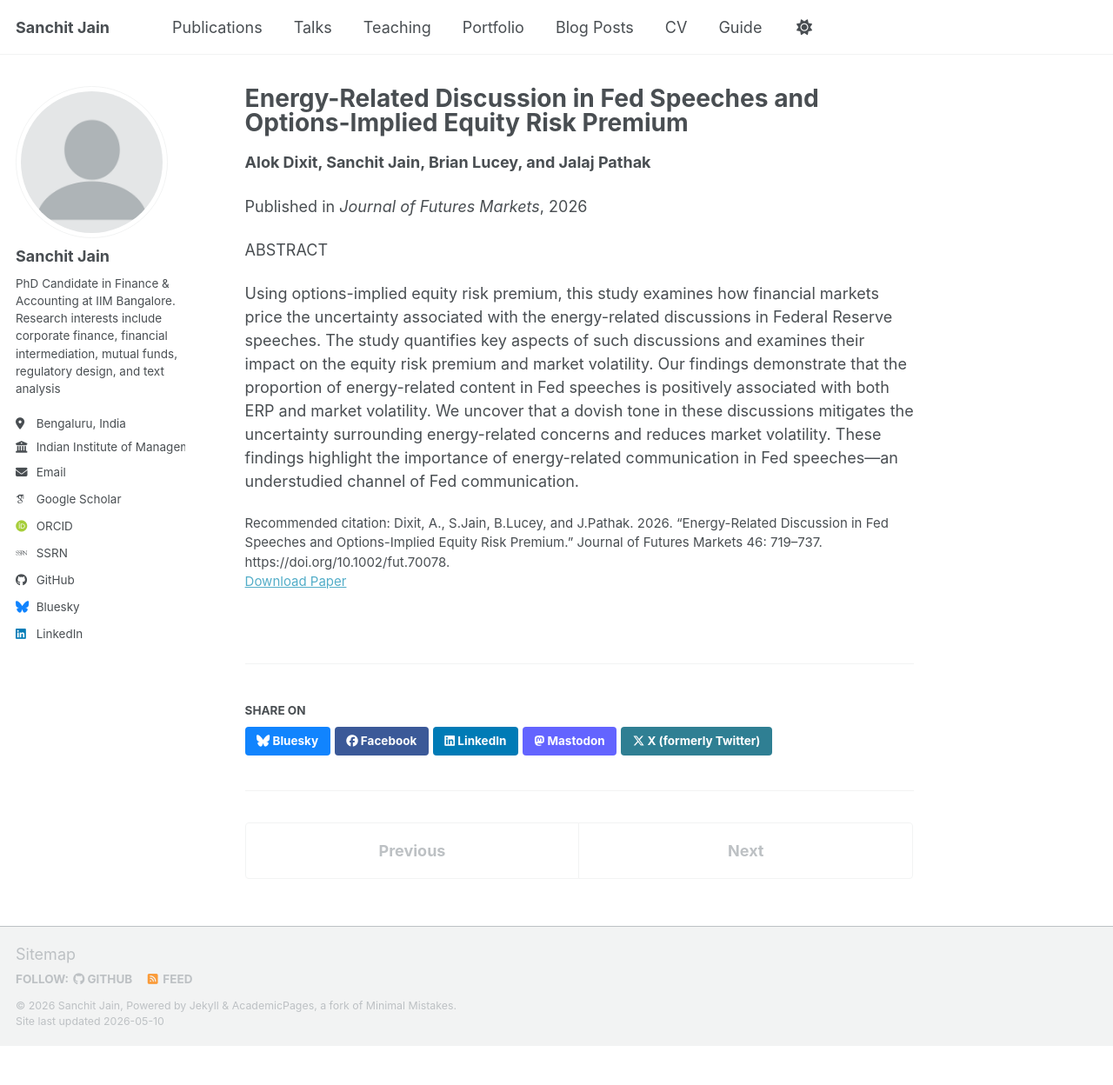
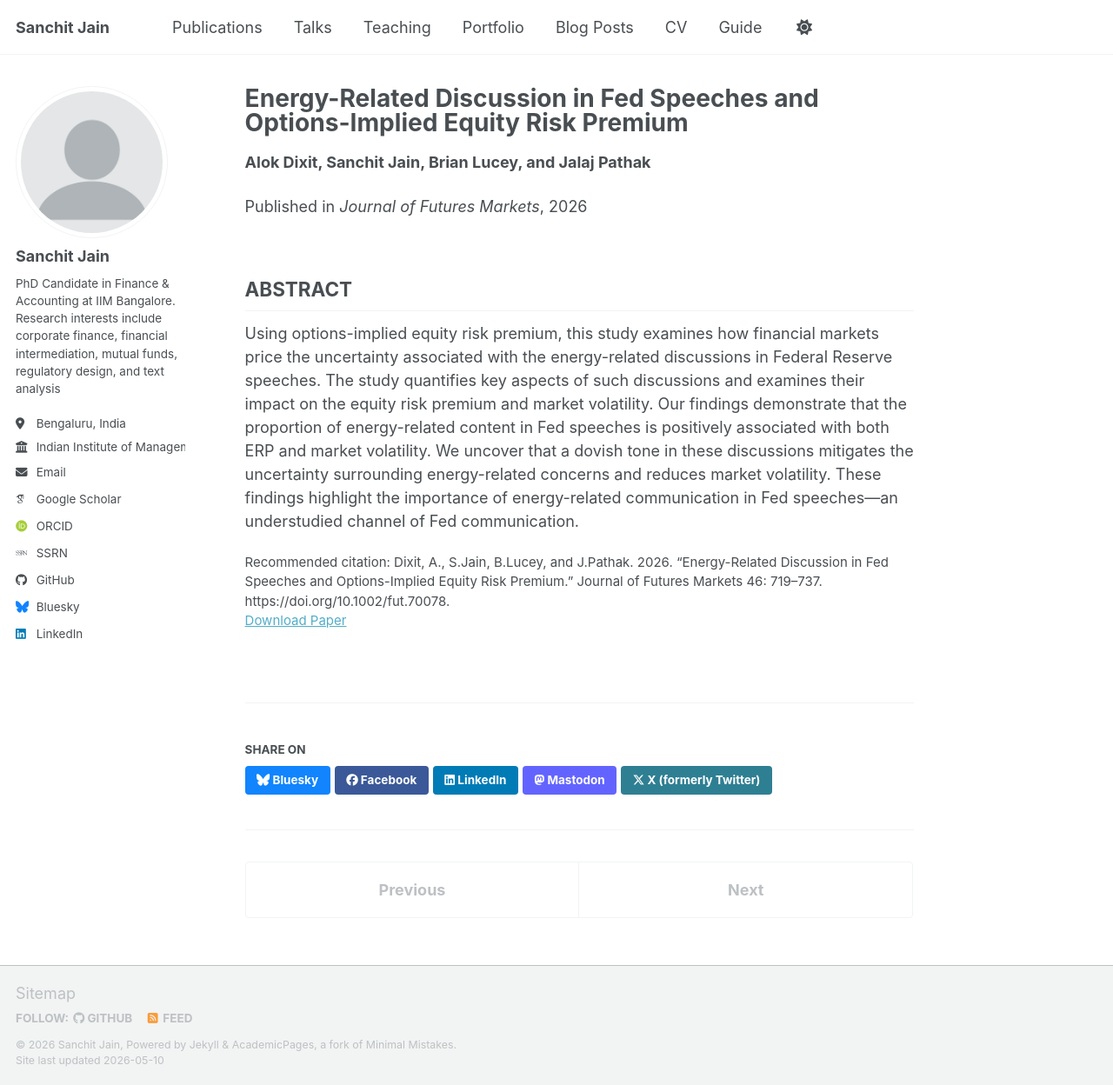
Before and after one commit to casanchitjain/casanchitjain.github.io, a Jekyll site: the page built from _publications/2026-energy-related-discussion.md, in a window 1280 px wide and 1248 px high. Shown: the whole window at 87% size. Built offline with Jekyll 4.4.1, drawn with Linux system fonts in a browser that asks for light colours; some web fonts are replaced; a script bundle is joined from its source files by our own code; library files that are not in the unit come from our copies.

```diff
--- a/_publications/2026-energy-related-discussion.md
+++ b/_publications/2026-energy-related-discussion.md
@@ -12,6 +12,7 @@ paperurl: "https://doi.org/10.1002/fut.70078"
 
 
 
-ABSTRACT
+
+## ABSTRACT
 
 Using options-implied equity risk premium, this study examines how financial markets price the uncertainty associated with the energy-related discussions in Federal Reserve speeches. The study quantifies key aspects of such discussions and examines their impact on the equity risk premium and market volatility. Our findings demonstrate that the proportion of energy-related content in Fed speeches is positively associated with both ERP and market volatility. We uncover that a dovish tone in these discussions mitigates the uncertainty surrounding energy-related concerns and reduces market volatility. These findings highlight the importance of energy-related communication in Fed speeches—an understudied channel of Fed communication.
```
